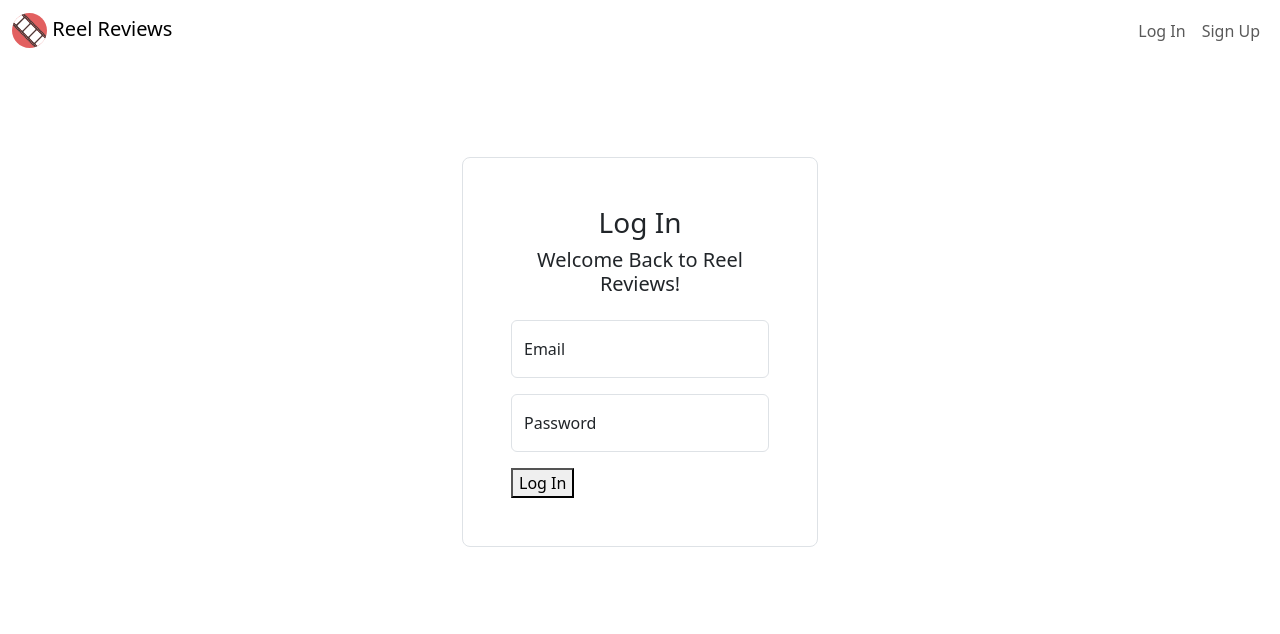
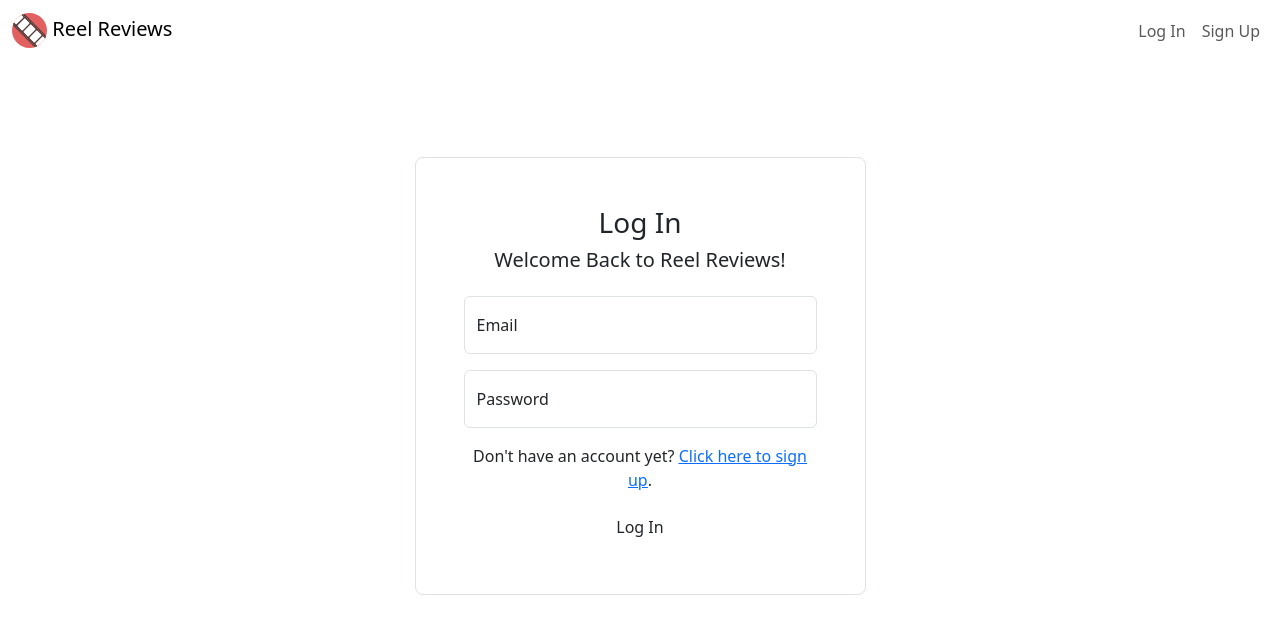
Before and after one commit to victoria-vu/Reel-Review, a Flask app: page /login in a window 1280 px wide. Shown: the top 634 px of the page. Run offline with Flask 3, Linux system fonts and the light colour scheme; some libraries are stand-ins or nearby versions.

Commit message:
Fix log in box, add link to sign up section on homepage

```diff
--- a/templates/login.html
+++ b/templates/login.html
@@ -6,10 +6,10 @@
 <section class="px-4 py-5 my-5" id="login">
     <div class="container">
         <div class="row justify-content-center">
-            <div class="col-md-6 col-lg-4">
-                <div class="login-wrap p-4 p-md-5 border rounded-3"">
-                    <h3 class="heading-section text-center">Log In</h3>
-                    <h5 class="mb-4 text-center">Welcome Back to Reel Reviews!</h5>
+            <div class="col-md-5">
+                <div class="login-wrap p-4 p-md-5 border rounded-3 text-center" id="loginbox">
+                    <h3 class="heading-section">Log In</h3>
+                    <h5 class="mb-4">Welcome Back to Reel Reviews!</h5>
                     <form action="/login" method="POST">
                         <div class="form-floating mb-3">
                             <input type="text" class="form-control" id="floatingEmail" name="email" placeholder="Email" required="">
@@ -19,7 +19,8 @@
                             <input type="password" class="form-control" id="floatingPassword" name="password" placeholder="Password" required="">
                             <label for="floatingPassword">Password</label>
                         </div>
-                        <button type="submit">Log In</button>
+                        <p>Don't have an account yet? <a href="/#signup"><u>Click here to sign up</u></a>.</p>
+                        <button class="login-btn btn" type="submit">Log In</button>
                     </form>
                 </div>
             </div>
```
